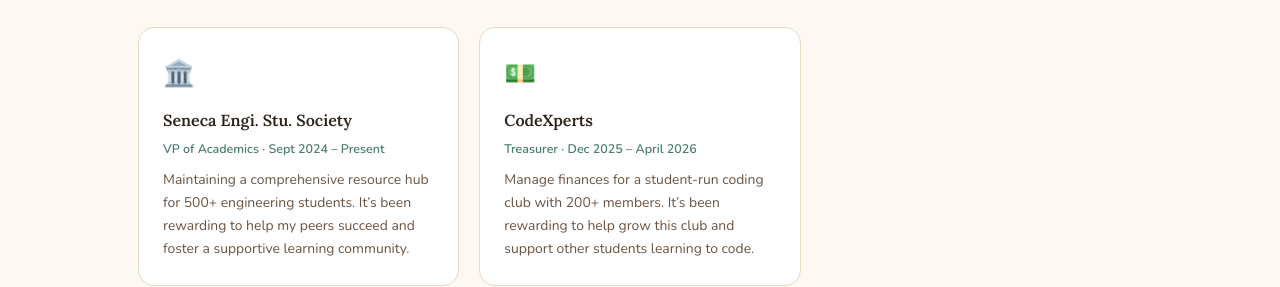
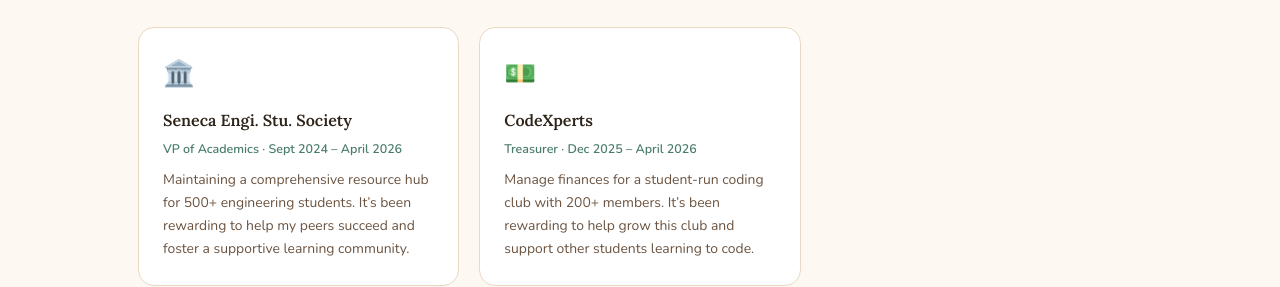
Before and after one commit to RRyanDang/portfolio, a Vue app: page / in a window 1280 px wide. Shown: the part 3980-4267 px from the top of the page. Built offline with nearby package versions, Linux system fonts and the light colour scheme.

Commit message:
update-club

```diff
--- a/src/data/portfolio.js
+++ b/src/data/portfolio.js
@@ -131,7 +131,7 @@ export const clubs = [
   {
     emoji: '🏛️',
     name: 'Seneca Engi. Stu. Society',
-    role: 'VP of Academics · Sept 2024 – Present',
+    role: 'VP of Academics · Sept 2024 – April 2026',
     description: 'Maintaining a comprehensive resource hub for 500+ engineering students. It’s been rewarding to help my peers succeed and foster a supportive learning community.',
   },
   {
```
